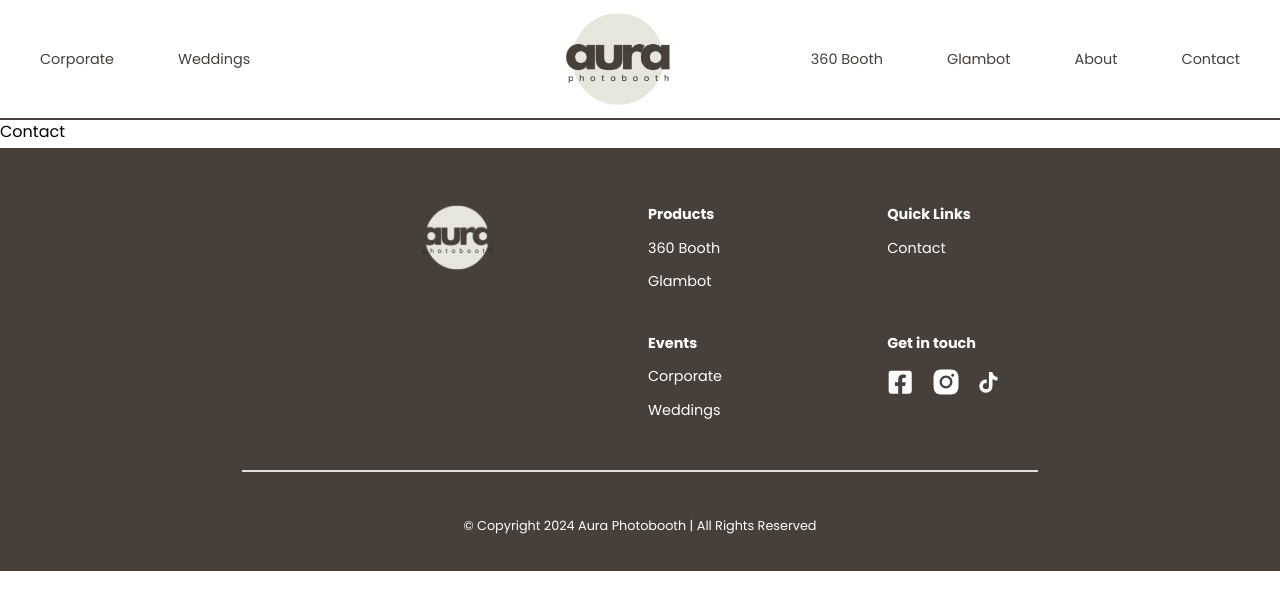
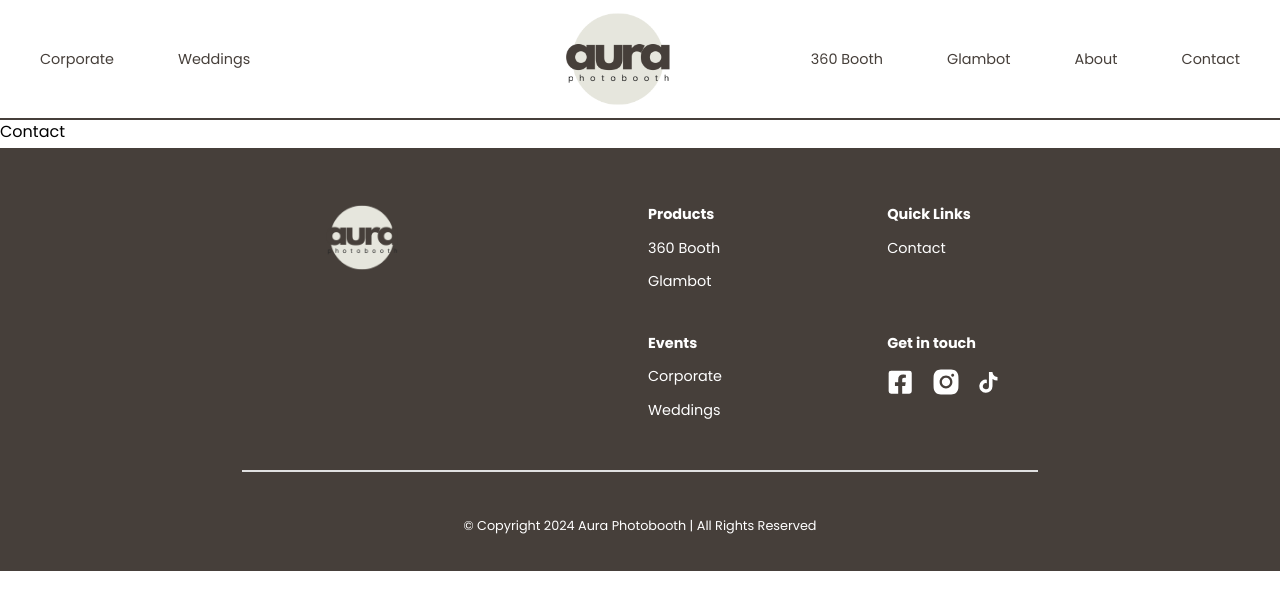
Before and after one commit to DogukanMere/photo-booth-project, a React (Vite) app: page /contact in a window 1280 px wide. Shown: the top 610 px of the page. Built offline with nearby package versions, Linux system fonts and the light colour scheme.

Commit message:
minor update

```diff
--- a/src/sections/Footer.jsx
+++ b/src/sections/Footer.jsx
@@ -10,7 +10,7 @@
       {/* Grid Container */}
       <div className='grid grid-cols-1 lg:grid-cols-2 max-w-[1420px] mx-auto items-center justify-center px-10 gap-x-4 gap-y-10 my-10 text-nowrap border-b-[2px] border-grey300 pt-4 pb-12'>
         {/* Left Grid Logo */}
-        <div className='w-full h-full flex flex-col items-center'>
+        <div className='w-full h-full flex flex-col items-center lg:max-w-[10rem]'>
           <div className='flex flex-nowrap items-start justify-center h-full gap-x-3'>
             {/* Logo */}
             <Link to={`/`} className='flex-1 flex hover:brightness-150 transition-all duration-500'>
```
